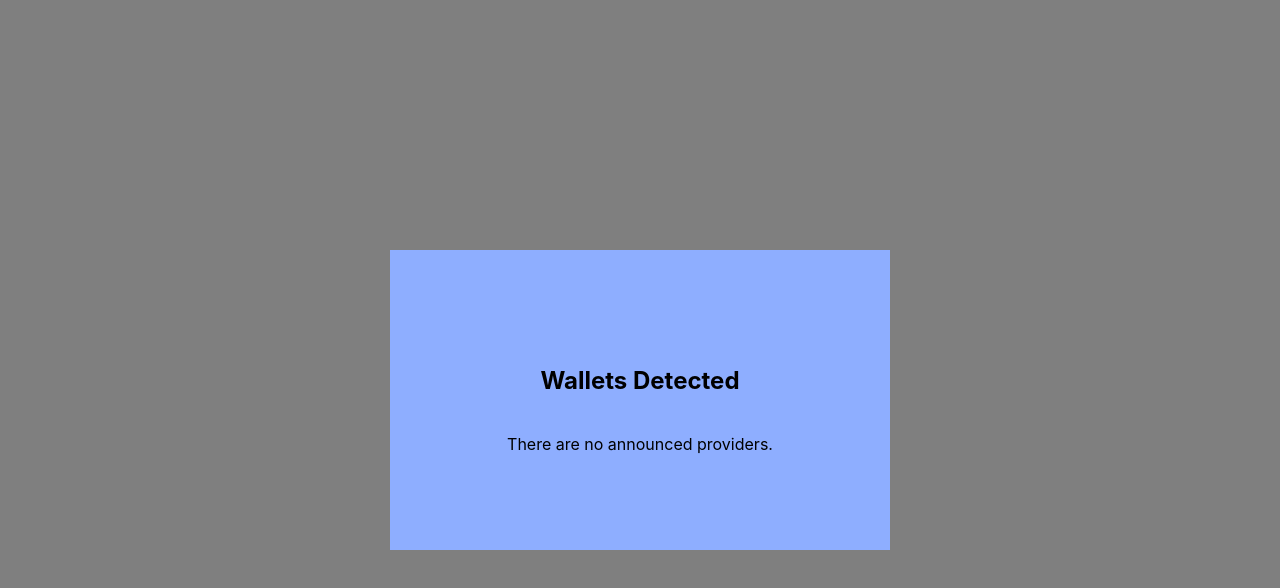
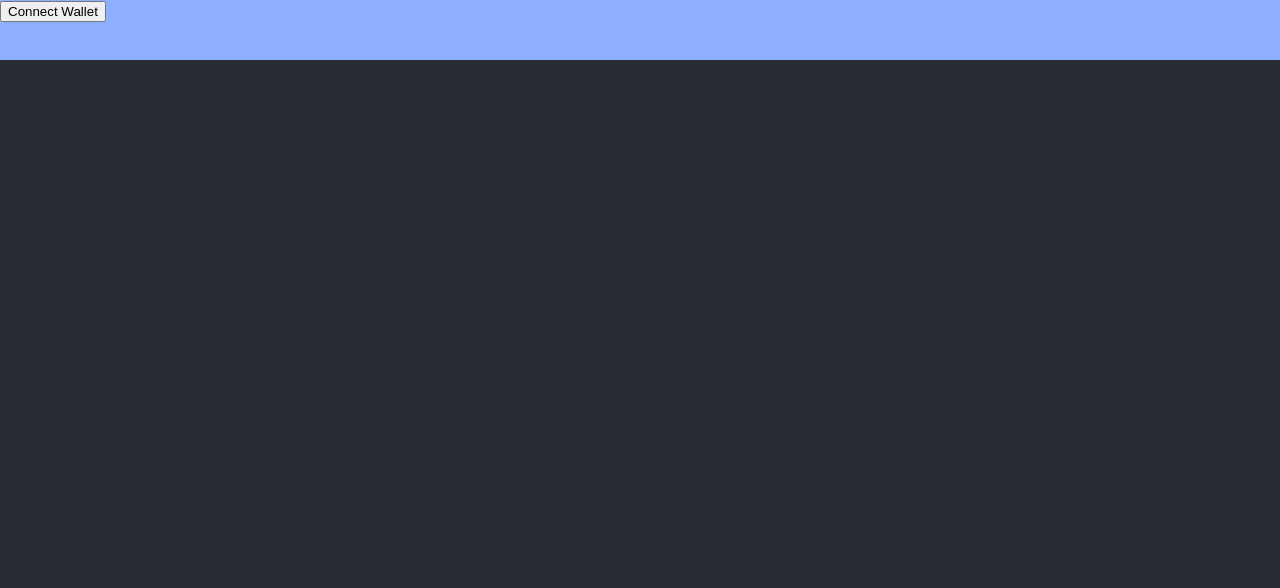
Before and after one commit to javirro/swap, a React (Create React App) app: page / in a window 1280 px wide. Shown: the top 588 px of the page. Built offline with nearby package versions, Linux system fonts and the light colour scheme.

Commit message:
Add navbar and reorganise componentes

```diff
--- a/src/App.css
+++ b/src/App.css
@@ -1,38 +1,13 @@
 .App {
-  text-align: center;
-}
-
-.App-logo {
-  height: 40vmin;
-  pointer-events: none;
-}
-
-@media (prefers-reduced-motion: no-preference) {
-  .App-logo {
-    animation: App-logo-spin infinite 20s linear;
-  }
-}
-
-.App-header {
-  background-color: #282c34;
-  min-height: 100vh;
+  width: 100%;
+  min-height: 0;
+  max-height: 100vh;
+  height: 100%;
   display: flex;
   flex-direction: column;
   align-items: center;
-  justify-content: center;
-  font-size: calc(10px + 2vmin);
-  color: white;
+  justify-content: flex-start;
+  overflow: auto;
+  overflow-x: hidden;
+  background-color: #282c34;
 }
-
-.App-link {
-  color: #61dafb;
-}
-
-@keyframes App-logo-spin {
-  from {
-    transform: rotate(0deg);
-  }
-  to {
-    transform: rotate(360deg);
-  }
-}
--- a/src/App.tsx
+++ b/src/App.tsx
@@ -1,14 +1,31 @@
-import React from 'react'
-import Swap from './components/Swap/Swap'
-import './App.css'
+import React, { useState } from "react"
+import Swap from "./components/Swap/Swap"
+import Navbar from "./components/Navbar/Navbar"
+import { EIP1193Provider } from "./types/Metamask"
+import DiscoverWalletProviders from "./components/DetectWallets/DetectWallets"
+import "./App.css"
 
 
 function App() {
+  const [provider, setProvider] = useState<EIP1193Provider>()
+  const [userAccount, setUserAccount] = useState<string>("")
+  const [chaindId, setChainId] = useState<string>("")
+  const [openWalletModal, setOpenWalletModal] = useState<boolean>(false)
+  provider?.on?.("accountsChanged", (accounts: any) => {
+    setUserAccount(accounts[0])
+  })
+
+  provider?.on?.("chainChanged", (chainId: any) => {
+    setChainId(chainId)
+  })
+
   return (
     <div className="App">
-        <Swap />
+      {openWalletModal && <DiscoverWalletProviders setProvider={setProvider} setUserAccount={setUserAccount} userAccount={userAccount} />}
+      <Navbar setOpenWalletModal = {setOpenWalletModal}/>
+      <Swap />
     </div>
-  );
+  )
 }
 
-export default App;
+export default App
--- /dev/null
+++ b/src/components/Navbar/Navbar.css
@@ -0,0 +1,8 @@
+nav {
+  width: 100%;
+  height: 60px;
+  overflow: hidden;
+  background-color: rgb(142, 174, 255);
+  position: absolute;
+  top: 0;
+}
--- /dev/null
+++ b/src/components/Navbar/Navbar.tsx
@@ -0,0 +1,14 @@
+import "./Navbar.css"
+interface NavbarProps {
+  setOpenWalletModal: (open: boolean) => void
+}
+
+const Navbar = ({ setOpenWalletModal }: NavbarProps) => {
+  return (
+    <nav>
+      <button onClick={() => setOpenWalletModal(true)}>Connect Wallet </button>
+    </nav>
+  )
+}
+
+export default Navbar
--- a/src/components/Swap/Swap.tsx
+++ b/src/components/Swap/Swap.tsx
@@ -8,15 +8,15 @@ import "./Swap.css"
 const Swap = () => {
   const [provider, setProvider] = useState<EIP1193Provider>()
   const [userAccount, setUserAccount] = useState<string>("")
+  const [chaindId, setChainId] = useState<string>("")
 
-  provider?.on?.("accountsChanged", (accounts: any) => {
-    setUserAccount(accounts[0])
-  })
+
 
   useEffect(() => {
     const getAccounts2 = async () => {
       if (!provider) return
-      const chainId = await provider.request({ method: "eth_chainId" })
+      const chainId: string = await provider.request({ method: "eth_chainId" }) as string
+      setChainId(chainId)
       console.log("chainId", chainId)
       const accounts: string[] = (await provider.request({ method: "eth_requestAccounts" })) as string[]
       console.log("account2", accounts)
@@ -34,7 +34,7 @@ const Swap = () => {
 
   return (
     <section id="swap">
-      <DiscoverWalletProviders setProvider={setProvider} setUserAccount={setUserAccount} userAccount={userAccount} />
+
     </section>
   )
 }
```
